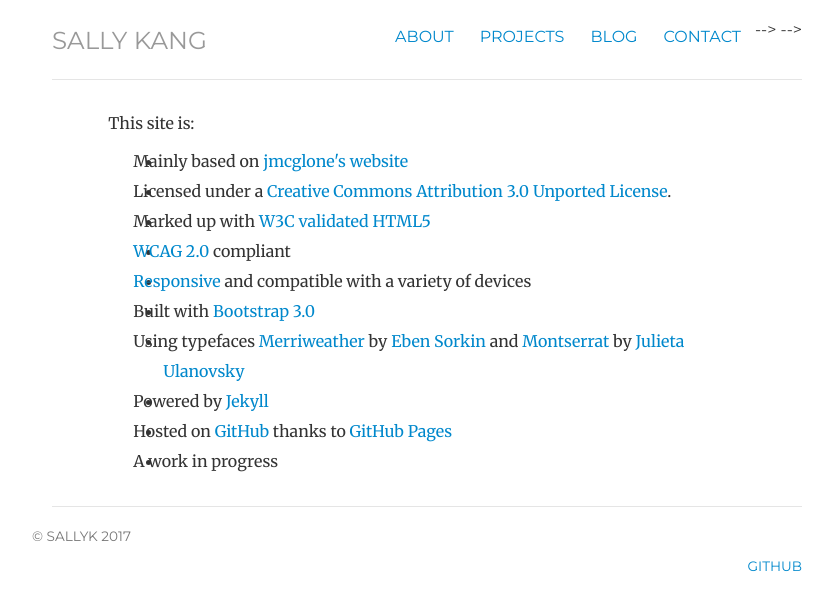
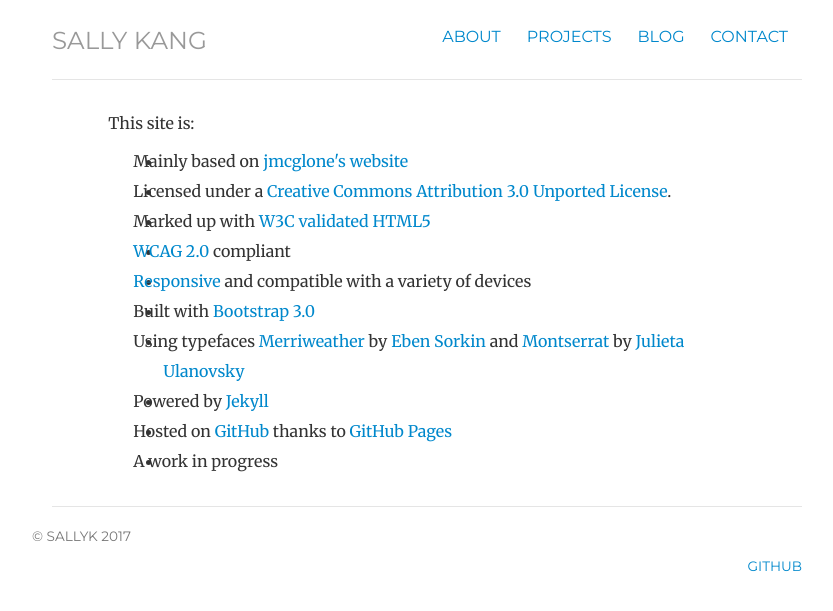
Before and after one commit to SallyKAN/SallyKAN.github.io, a Jekyll site: the page built from about/index.html, in a window 1280 px wide. Shown: the top 611 px of the page, without its empty margins (213-1046 px from the left). Built offline with Jekyll 4.4.1, drawn with Linux system fonts in a browser that asks for light colours; nearby versions of some CDN libraries; library files that are not in the unit come from our copies; a script that is not in the unit is left out.

Commit message:
Update header.html

```diff
--- a/_includes/header.html
+++ b/_includes/header.html
@@ -1,7 +1,7 @@
 <div class="header">
 	<ul class="nav nav-pills pull-right">
-		<li class="{{ page.about }}"><a href="/about" title="About">About</a></li> -->
-		<li class="{{ page.projects }}"><a href="/projects" title="Projects">Projects</a></li> -->
+		<li class="{{ page.about }}"><a href="/about" title="About">About</a></li>
+		<li class="{{ page.projects }}"><a href="/projects" title="Projects">Projects</a></li>
 		<li class="{{ page.blog }}"><a href="/blog" title="Blog">Blog</a></li>
 		<li class="{{ page.contact }}"><a href="/contact" title="Contact">Contact</a></li>
 	</ul>
```
